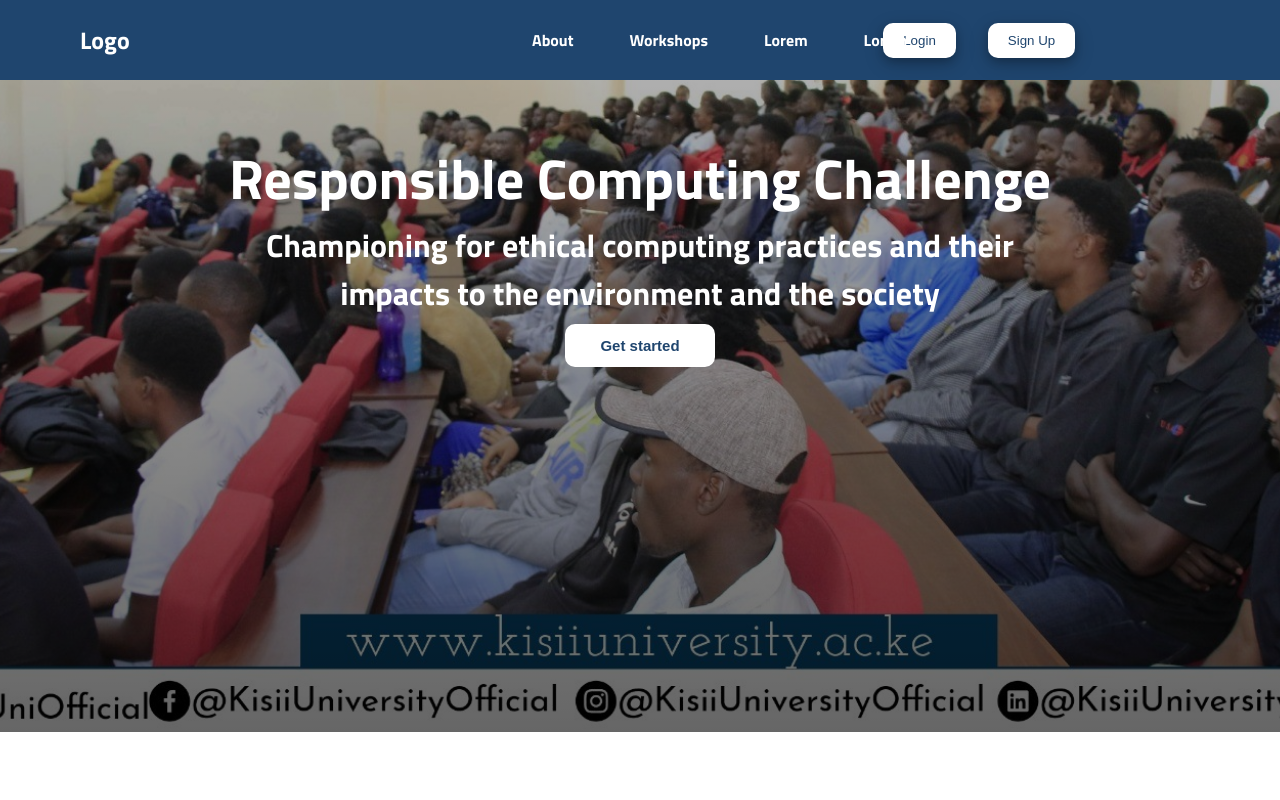
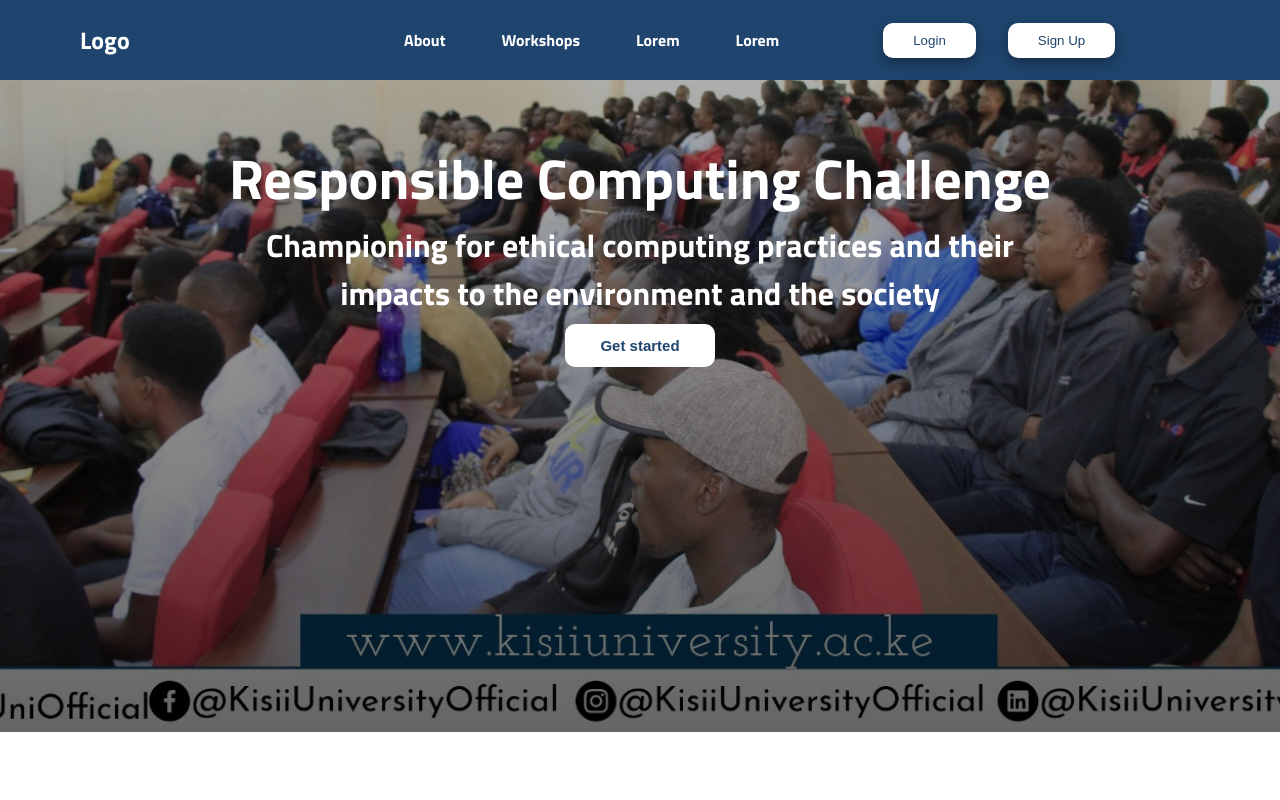
Before and after one commit to efpha/rc_web-app, a Next.js app: page / in a window 1280 px wide. Shown: the top 800 px of the page. Built offline with nearby package versions, Linux system fonts and the light colour scheme.

Commit message:
Links left adjustment

```diff
--- a/src/components/header.css
+++ b/src/components/header.css
@@ -35,7 +35,7 @@
   display: flex;
   gap: 1rem;
   position: absolute;
-  left: 40%;
+  left: 30%;
 }
 
 .links a {
@@ -77,7 +77,7 @@
 }
 
 .btn-cont button {
-  padding: 10px 20px;
+  padding: 10px 30px;
   border-radius: 10px;
   border: none;
   cursor: pointer;
```
